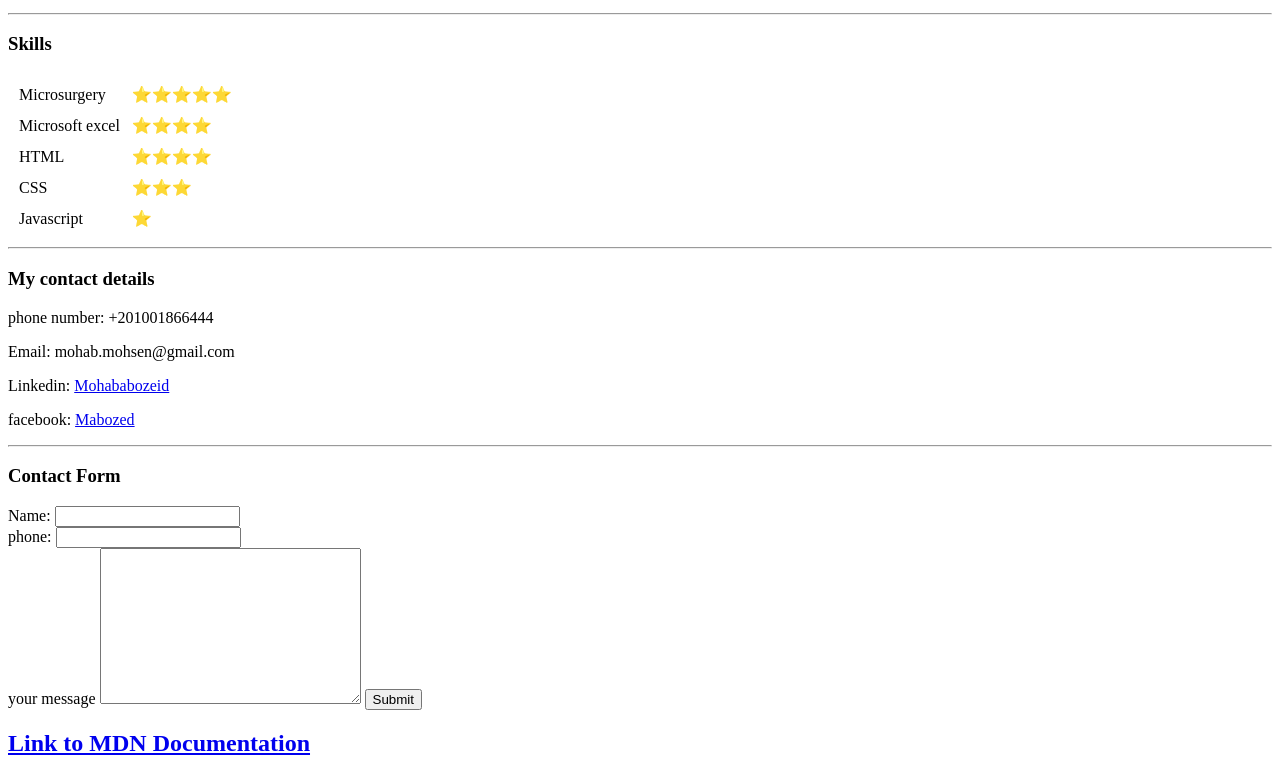
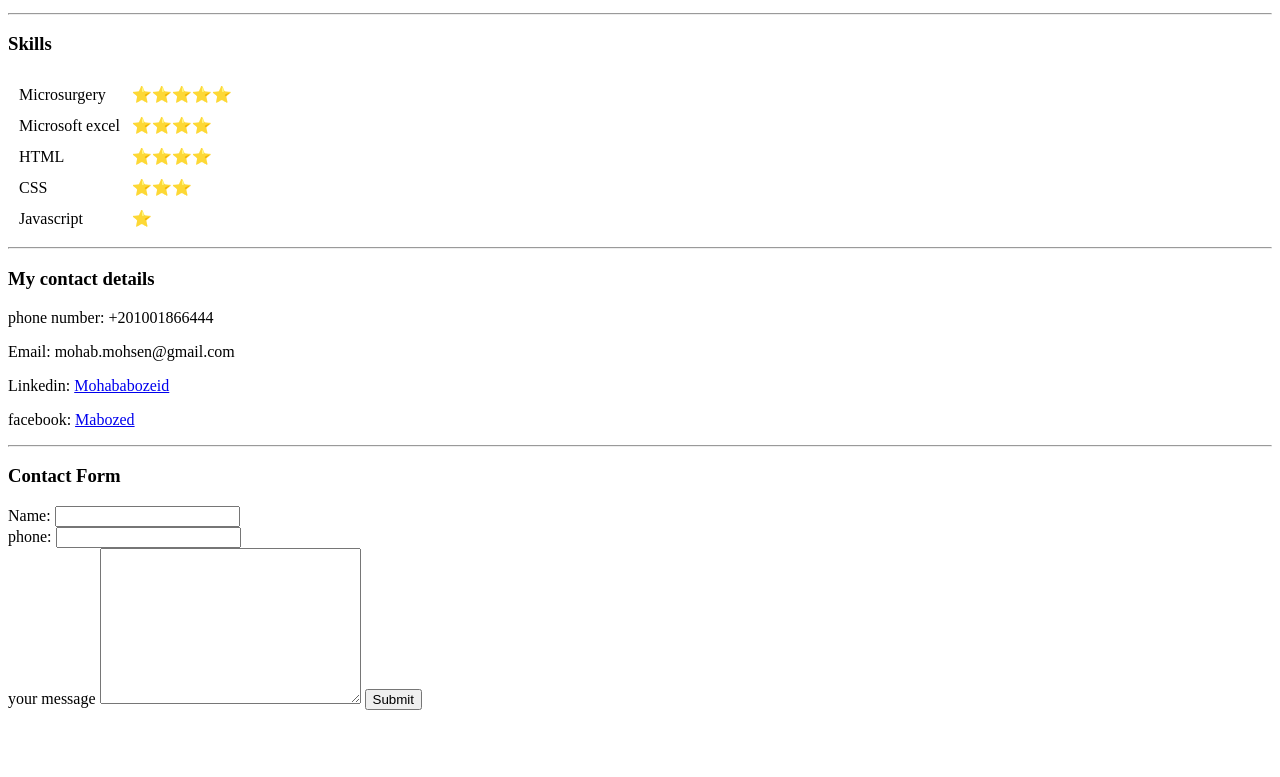
Before and after one commit to mohababozeid/CV, a plain HTML site: page index.html in a window 1280 px wide. Shown: the part 1451-2228 px from the top of the page. After the commit the page ends 2169 px from the top, so only its background shows below. Drawn offline with Linux system fonts and the light colour scheme.

Commit message:
update1 index.html

```diff
--- a/index.html
+++ b/index.html
@@ -111,7 +111,6 @@
    <input type="submit" name="submit" value="Submit">
    <br>
 
-<h2><a href="https://developer.mozilla.org/en-US/">Link to MDN Documentation</a></h2>
  </form>
 </body>
 
```
